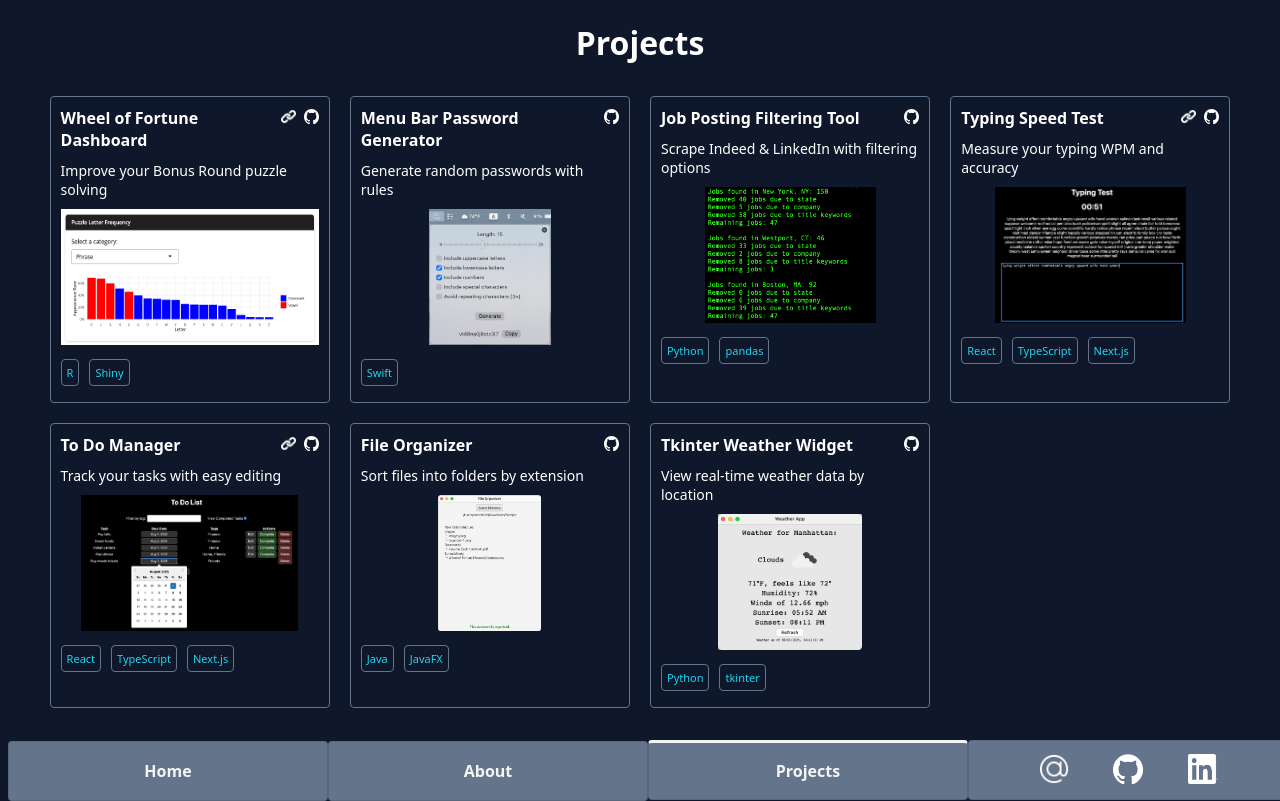
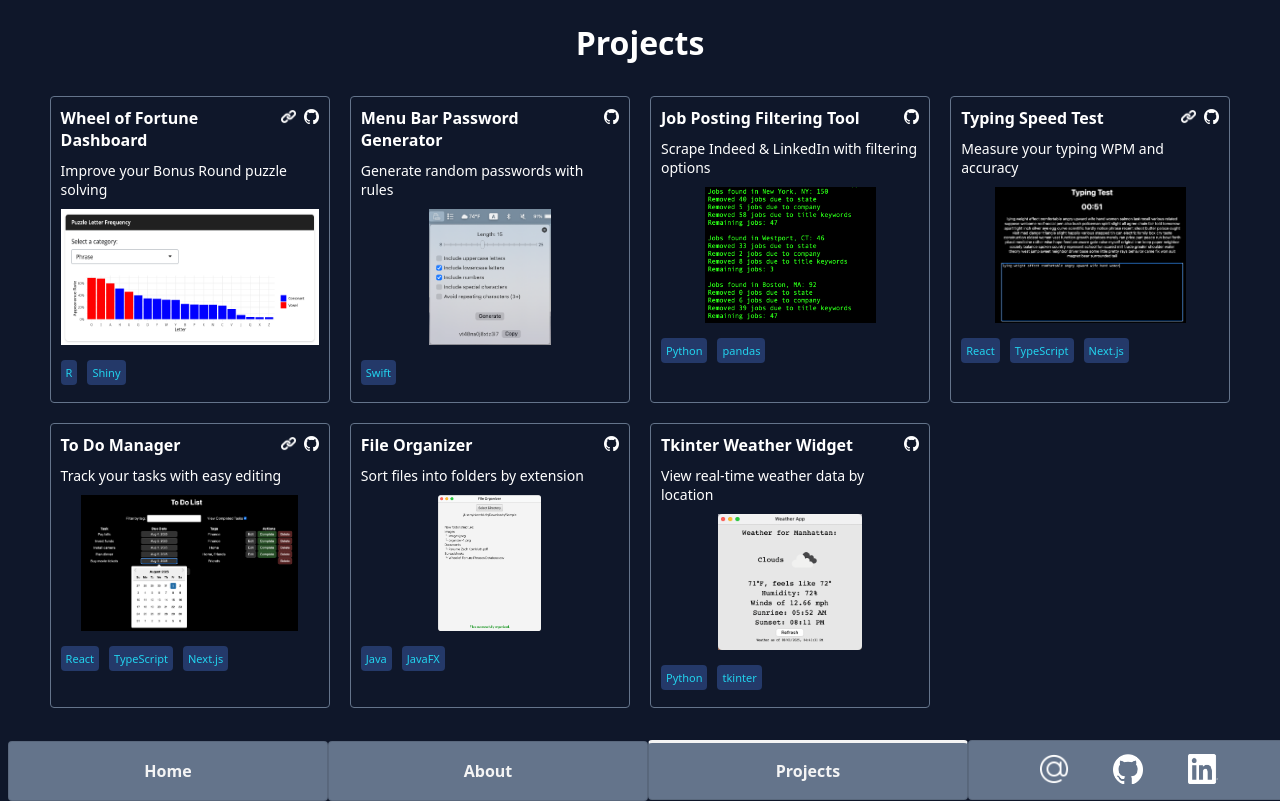
Before and after one commit to zkornbluth/zkornbluth.github.io, a Next.js app: page / in a window 1280 px wide. Both pictures are taken after a click on the button "Projects". Built offline with nearby package versions, Linux system fonts and the light colour scheme.

Commit message:
Minor color update
removed project technology border and lightened background color

```diff
--- a/app/styles.css
+++ b/app/styles.css
@@ -101,10 +101,10 @@ body {
   font-size: 11px;
   padding: 5px;
   margin-right: 10px;
-  background-color: #0F172A;
+  background-color: #243969;
   color: #22D3EE;
   border-radius: 0.25rem;
-  border: 1px solid #64748B;
+  /* border: 1px solid #64748B; */
 }
 
 .project-tech-container {
```
